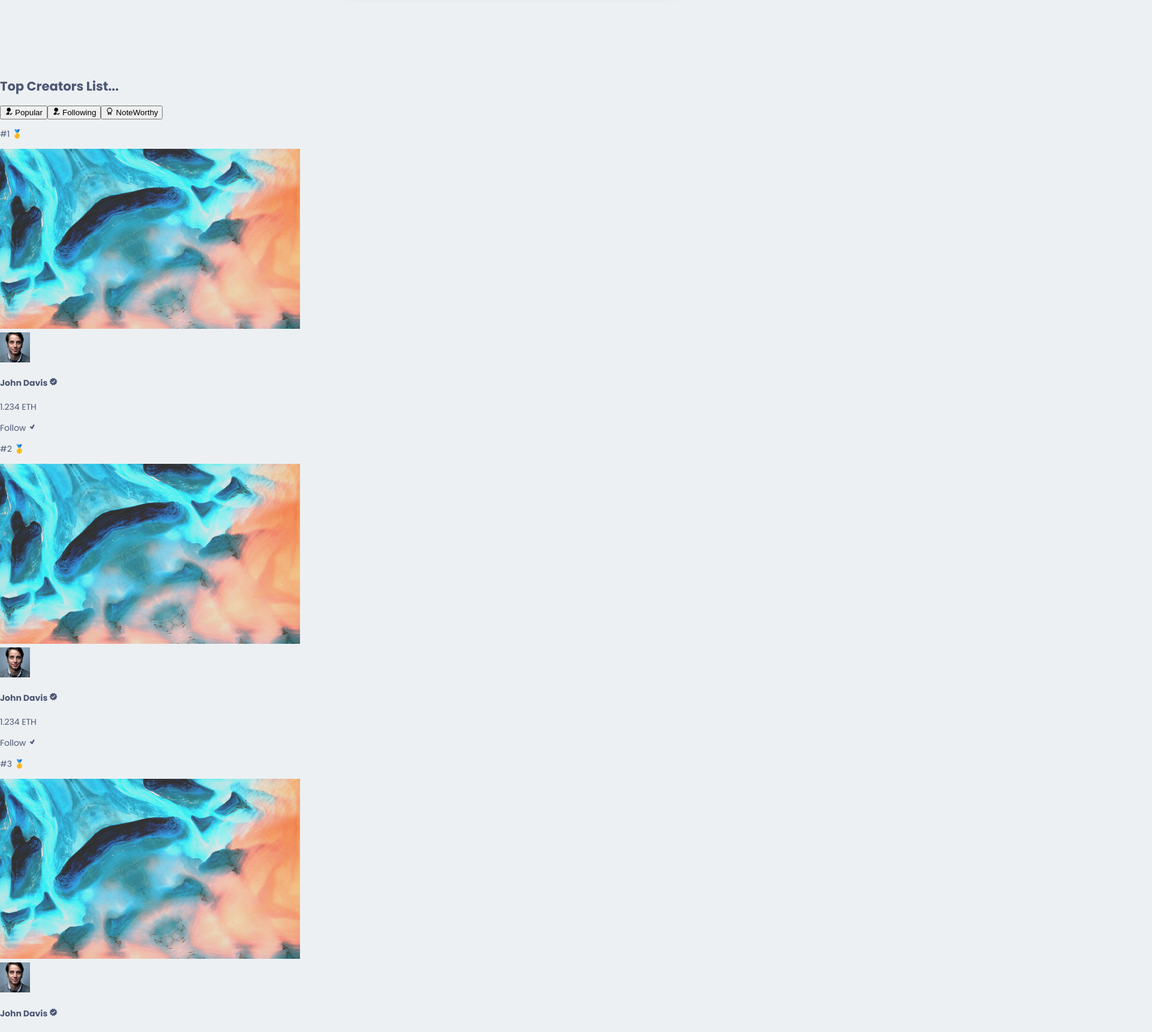
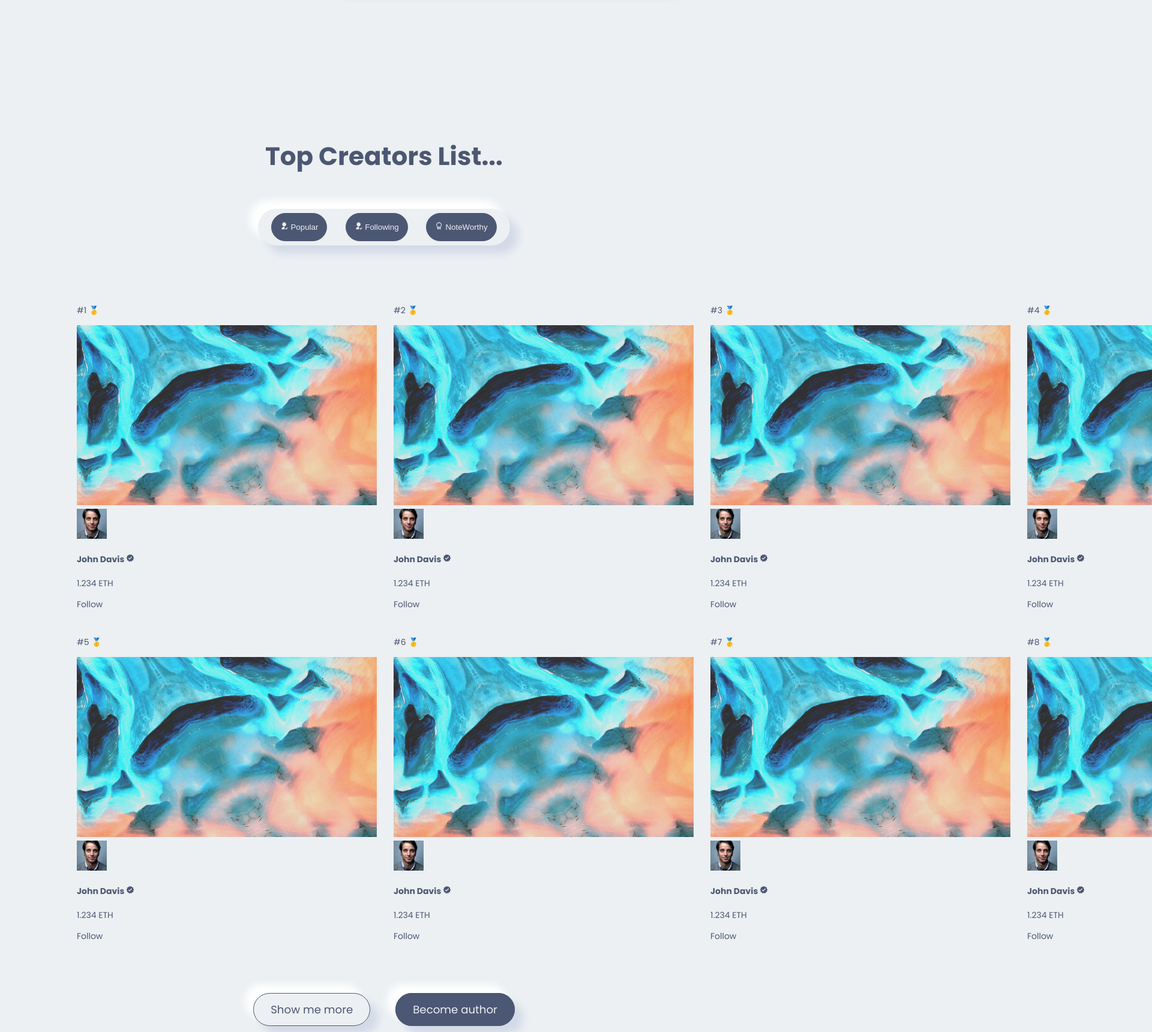
Before and after one commit to shisukeUrahara/web3-nft-marketplace, a Next.js app in the folder client/: page / in a window 1280 px wide. Shown: the part 2300-4020 px from the top of the page at 60% size, 1920 px wide, since content can reach past the window. Built offline with nearby package versions, Linux system fonts and the light colour scheme.

Commit message:
styled followingTab component

```diff
--- a/client/src/components/FollowerTab/FollowerTab.module.css
+++ b/client/src/components/FollowerTab/FollowerTab.module.css
@@ -0,0 +1,154 @@
+
+
+.followerTab{
+    width: 100%;
+    padding-block: 6rem;
+    border: 1px;
+    position: relative;
+    padding-bottom: 13rem;
+  }
+
+  .followerTab_title{
+      width: 30rem;
+      margin: 0 auto;
+      padding: 0 0 6rem 0;
+      text-align: center;
+  }
+
+  .followerTab_title h2{
+      font-size: 3rem;
+      margin-bottom: 4rem;
+  }
+
+  .followerTab_tabs_btn{
+      background-color: var(--main-bg-color);
+      padding: .5rem 1rem;
+      border-radius: 4rem;
+      display: flex;
+      justify-content:  space-around;
+      gap: 1rem;
+      align-items: center;
+      font-size: 1.2rem;
+      box-shadow: var(--box-shadow);
+  }
+
+  .followerTab_tabs_btn button{
+      background-color: var(--icons-color);
+      color: var(--main-bg-color);
+      padding: 1rem;
+      border: none;
+      border-radius: 4rem;
+      cursor: pointer;
+      border: 1px solid var(--icons-color);
+      transition: all .3s ease-in;
+  }
+
+  .followerTab_tabs_btn button:hover{
+      background-color: transparent;
+      color: var(--icons-color);
+  }
+
+  .followerTab_box{
+      width: 80%;
+      margin: 0 auto;
+      display: grid;
+      grid-template-columns: repeat(4, 1fr);
+      gap: 2rem;
+  }
+
+  .followerTab_member{
+      text-align: center;
+  }
+
+  .followerTab_member_box{
+      margin:  0 auto;
+      padding: 7rem 0 0 0;
+      align-items:  center;
+  }
+
+  .followerTab_member_box a:first-child{
+      background-color: transparent;
+      color: var(--icons-color);
+      transition:  all .3s ease-in;
+  }
+
+  .followerTab_member_box a:hover{
+      background-color: var(--icons-color);
+      color: var(--main-bg-color);
+  }
+
+
+  .followerTab_member_box a{
+      background-color: var(--icons-color);
+      margin-inline: 1.5rem;
+      padding: 1rem 2rem;
+      color: var(--main-bg-color);
+      border-radius: 2rem;
+      border:  1px solid var(--icons-color);
+      box-shadow:  var(--box-shadow);
+      font-size: 1.3rem;
+  }
+
+  @media screen and (min-device-width: 320px) and (max-device-width: 425px) {
+      .followerTab{
+          padding-block: 6rem;
+      }
+
+      .followerTab_box{
+          width: 90%;
+          grid-template-columns: 1fr;
+      }
+
+      .followerTab_title{
+          width: 90%;
+      }
+
+      .followerTab_title h2{
+          font-size: 2rem;
+      }
+      .followerTab_member_box{
+          gap: 0;
+      }
+      .followerTab_member_box a{
+          font-size: .8rem;
+          padding: .5rem 1rem;
+      }
+
+      .followerTab_tabs_btn button{
+          font-size: 1rem;
+      }
+  }
+
+  @media screen and (min-device-width: 428px) and (max-device-width: 769px) {
+  .followerTab{
+      grid-template-columns: repeat(2, 1fr);
+    }
+
+    .followerTab_title{
+      width: 90%;
+    }
+
+    .followerTab_title h2{
+      font-size: 3rem;
+    }
+
+    .followerTab_member_box a{
+      font-size: 1rem;
+      padding: .5rem 1rem;
+    }
+  }
+
+  @media screen and (min-device-width: 428px) and (max-device-width: 769px) {
+      .followerTab_title{
+          width: 90%;
+      }
+
+      .followerTab_title h2{
+          font-size: 3rem;
+      }
+
+      .followerTab_box{
+          width: 90%;
+          grid-template-columns: repeat(2, 1fr);
+      }
+  }
--- a/client/src/components/FollowerTab/FollowerTabCard/FollowerTabCard.jsx
+++ b/client/src/components/FollowerTab/FollowerTabCard/FollowerTabCard.jsx
@@ -13,7 +13,6 @@ const FollowerTabCard = ({ item, index }) => {
         <div className={Style.followerTabCard}>
             <div className={Style.followerTabCard_rank}>
                 <p>#{index + 1} <span>🥇</span></p>
-
             </div>
 
             <div className={Style.followerTabCard_box}>
@@ -49,10 +48,10 @@ const FollowerTabCard = ({ item, index }) => {
                     </div>
                     <div className={Style.followerTabCard_box_info_following}>
                         {
-                            !following ? (
-                                <a onClick={() => setFollowing(true)}>Follow{" "}{" "} <span><TiTick /></span></a>
+                            following ? (
+                                <a onClick={() => setFollowing(false)}>Following{" "}{" "} <span><TiTick /></span></a>
                             ) : (
-                                <a onClick={() => setFollowing(false)}>Following{" "}{" "}</a>
+                                <a onClick={() => setFollowing(true)}>Follow{" "}{" "}</a>
                             )
                         }
 
```
